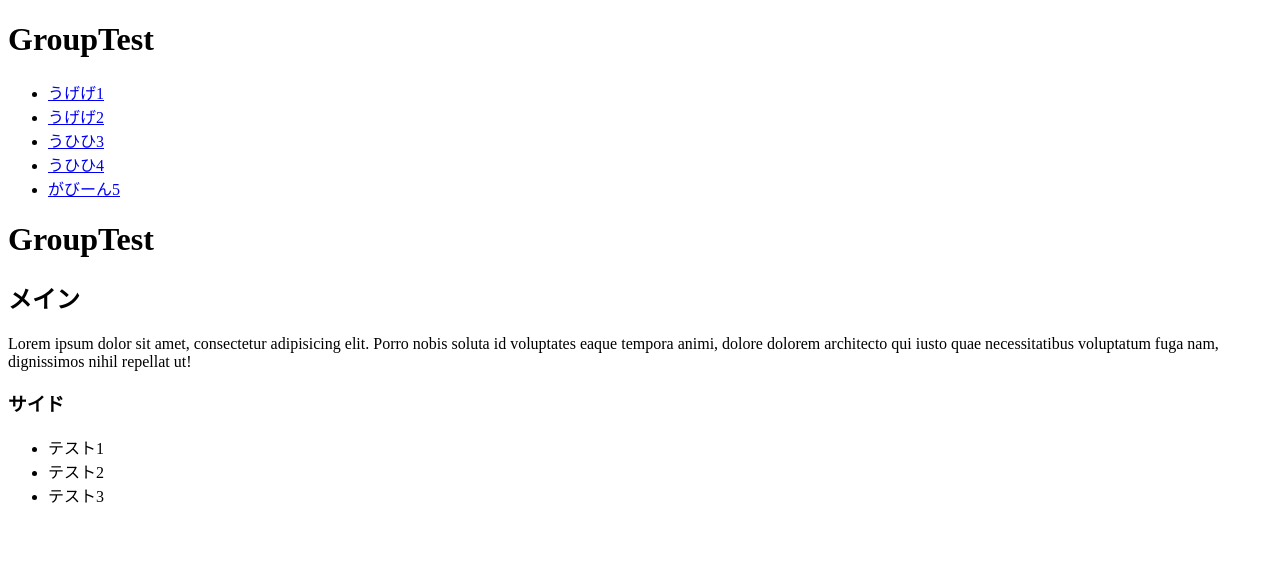
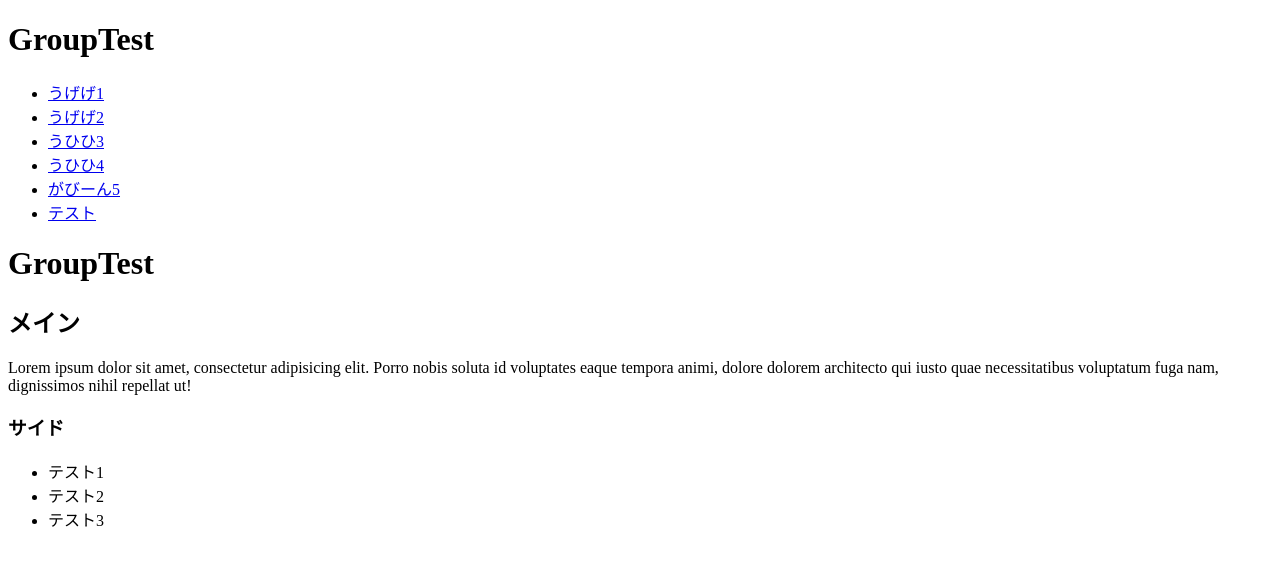
Before and after one commit to nahokomaster/nahokumasterTest, a plain HTML site: page index.html in a window 1280 px wide. Drawn offline with Linux system fonts and the light colour scheme.

Commit message:
Update index.html
ナビゲーションに追加のテスト練習

```diff
--- a/index.html
+++ b/index.html
@@ -14,7 +14,8 @@
 			<li><a href="index.html">うひひ3</a></li>
 			<li><a href="index.html">うひひ4</a></li>
 			<li><a href="index.html">がびーん5</a></li>
-		</ul>
+			<li><a href="#">テスト</a></li>
+</ul>
 	</nav>
 </header>
         <h1>GroupTest</h1>
```
